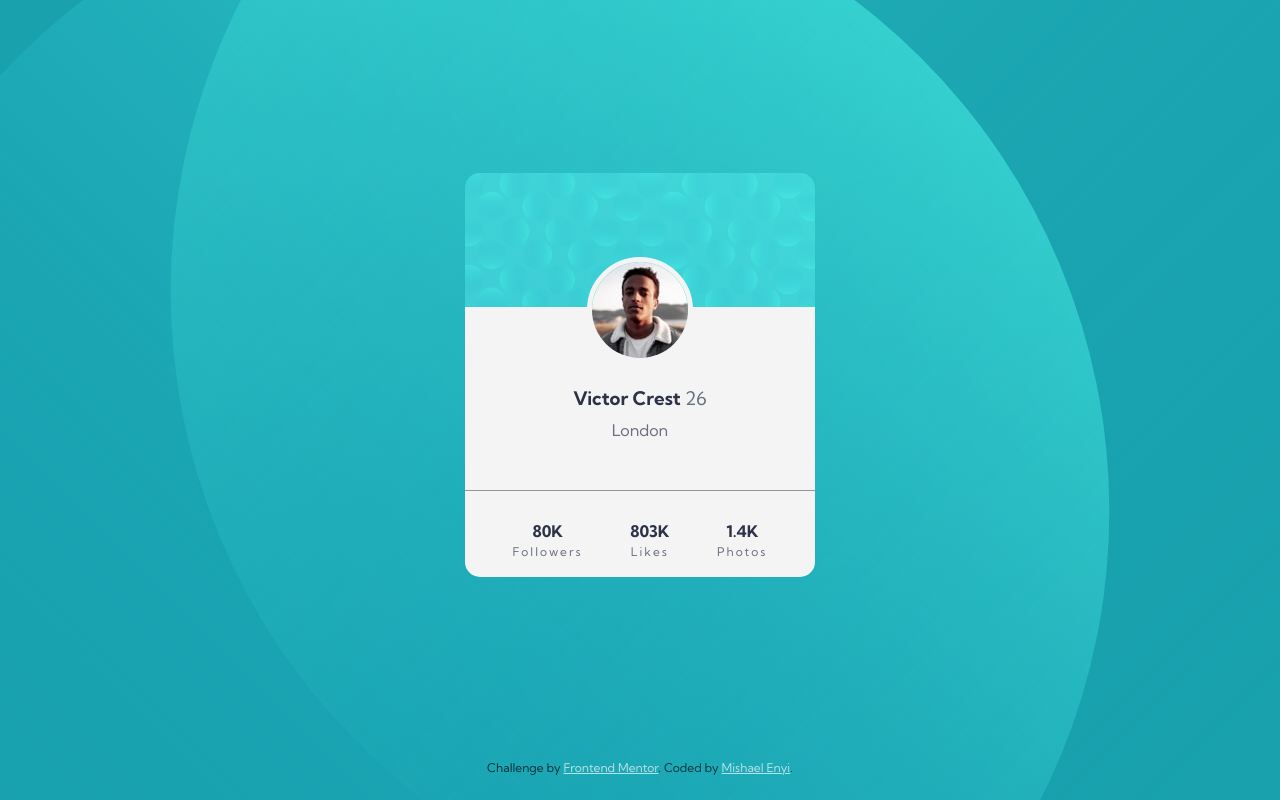
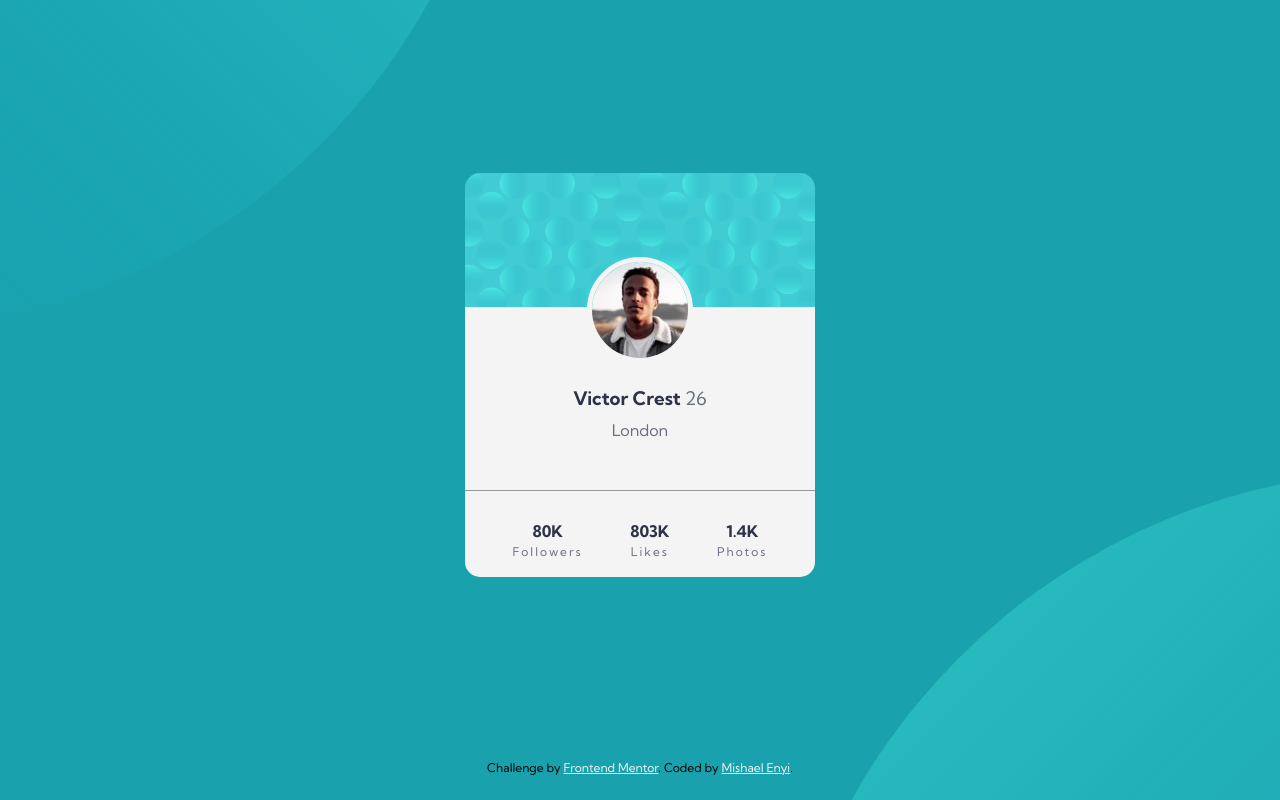
Before and after one commit to mishael-codes/profile-card-component-main, a plain HTML site: page index.html in a window 1280 px wide. Drawn offline with Linux system fonts and the light colour scheme.

Commit message:
update style.css
updated the style.css so that the page can be responsive across all screen sizes.

```diff
--- a/style.css
+++ b/style.css
@@ -123,3 +123,42 @@ main {
 .attribution a {
   color: var(--card-bg);
 }
+
+
+
+/* for laptop screens */
+@media screen and (min-width: 768px) {
+  #background-top-pattern{
+    top: -370px;
+    left: -370px;
+  }
+
+  #background-bottom-pattern{
+    bottom: -370px;
+    right: -370px;
+  }
+}
+
+@media screen and (min-width: 875px) {
+  #background-top-pattern{
+    top: -770px;
+    left: -570px;
+  }
+
+  #background-bottom-pattern{
+    bottom: -770px;
+    right: -570px;
+  }
+}
+
+@media screen and (min-width: 1100px) {
+  #background-top-pattern{
+    top: -950px;
+    left: -770px;
+  }
+
+  #background-bottom-pattern{
+    bottom: -950px;
+    right: -770px;
+  }
+}
```
